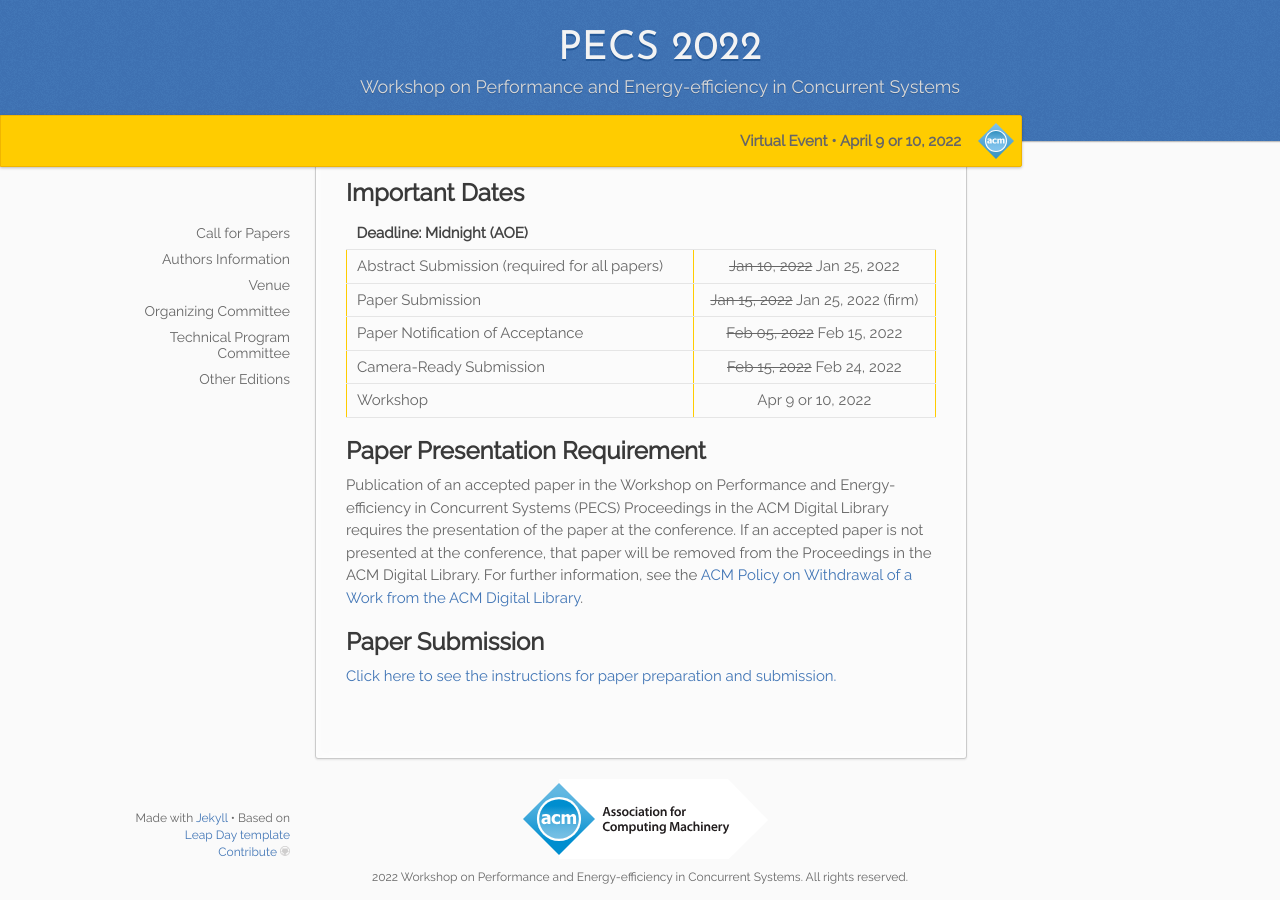
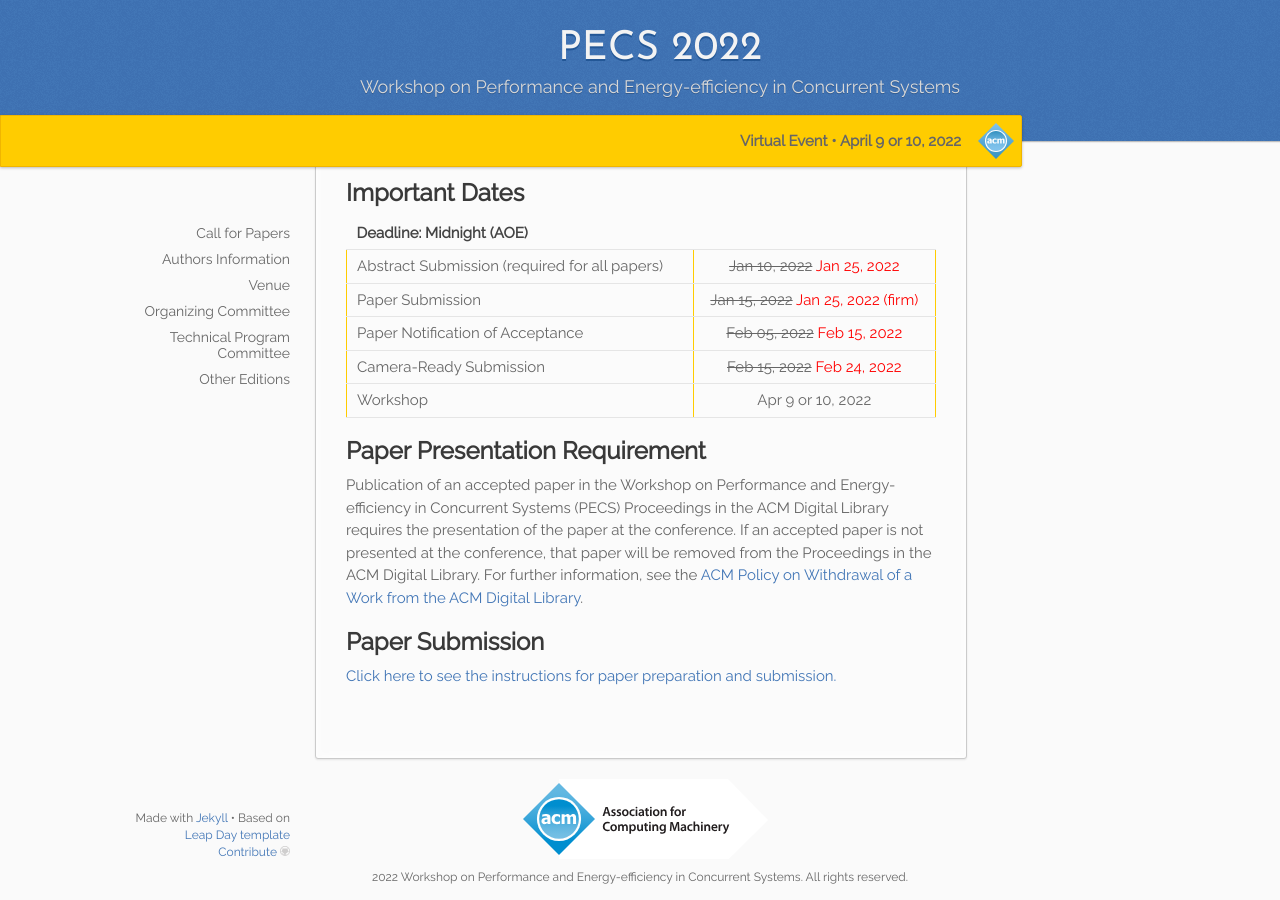
Before and after one commit to pecs-workshop/pecs-workshop.github.io, a Jekyll site: the page built from _2022/01.cfp.md, in a window 1280 px wide and 900 px high, scrolled down 544 px. Built offline with Jekyll 4.4.1, drawn with Linux system fonts in a browser that asks for light colours.

Commit message:
Update deadlines
Wrong text color attribute

```diff
--- a/_2022/_important_dates.md
+++ b/_2022/_important_dates.md
@@ -3,8 +3,8 @@
 
 | Deadline: Midnight (AOE)                      |     |
 |:----------------------------------------------|:---:|
-| Abstract Submission (required for all papers) | ~~Jan 10, 2022~~ <span color="red">Jan 25, 2022</span> |
-| Paper Submission                              | ~~Jan 15, 2022~~ <span color="red">Jan 25, 2022 (firm)</span> |
-| Paper Notification of Acceptance              | ~~Feb 05, 2022~~ <span color="red">Feb 15, 2022</span> |
-| Camera-Ready Submission                       | ~~Feb 15, 2022~~ <span color="red">Feb 24, 2022</span> |
+| Abstract Submission (required for all papers) | ~~Jan 10, 2022~~ <span style="color:red">Jan 25, 2022</span> |
+| Paper Submission                              | ~~Jan 15, 2022~~ <span style="color:red">Jan 25, 2022 (firm)</span> |
+| Paper Notification of Acceptance              | ~~Feb 05, 2022~~ <span style="color:red">Feb 15, 2022</span> |
+| Camera-Ready Submission                       | ~~Feb 15, 2022~~ <span style="color:red">Feb 24, 2022</span> |
 | Workshop                                      | Apr 9 or 10, 2022 |
```
